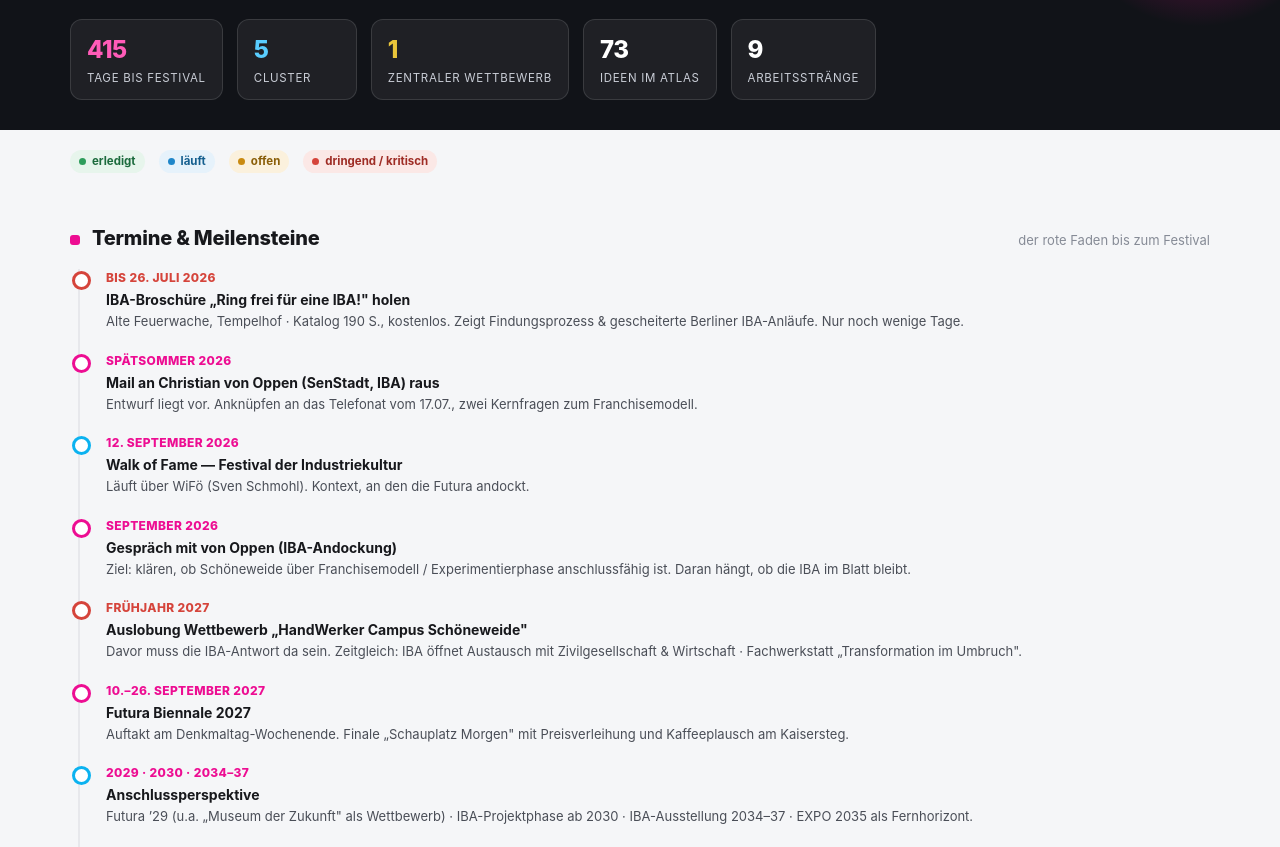
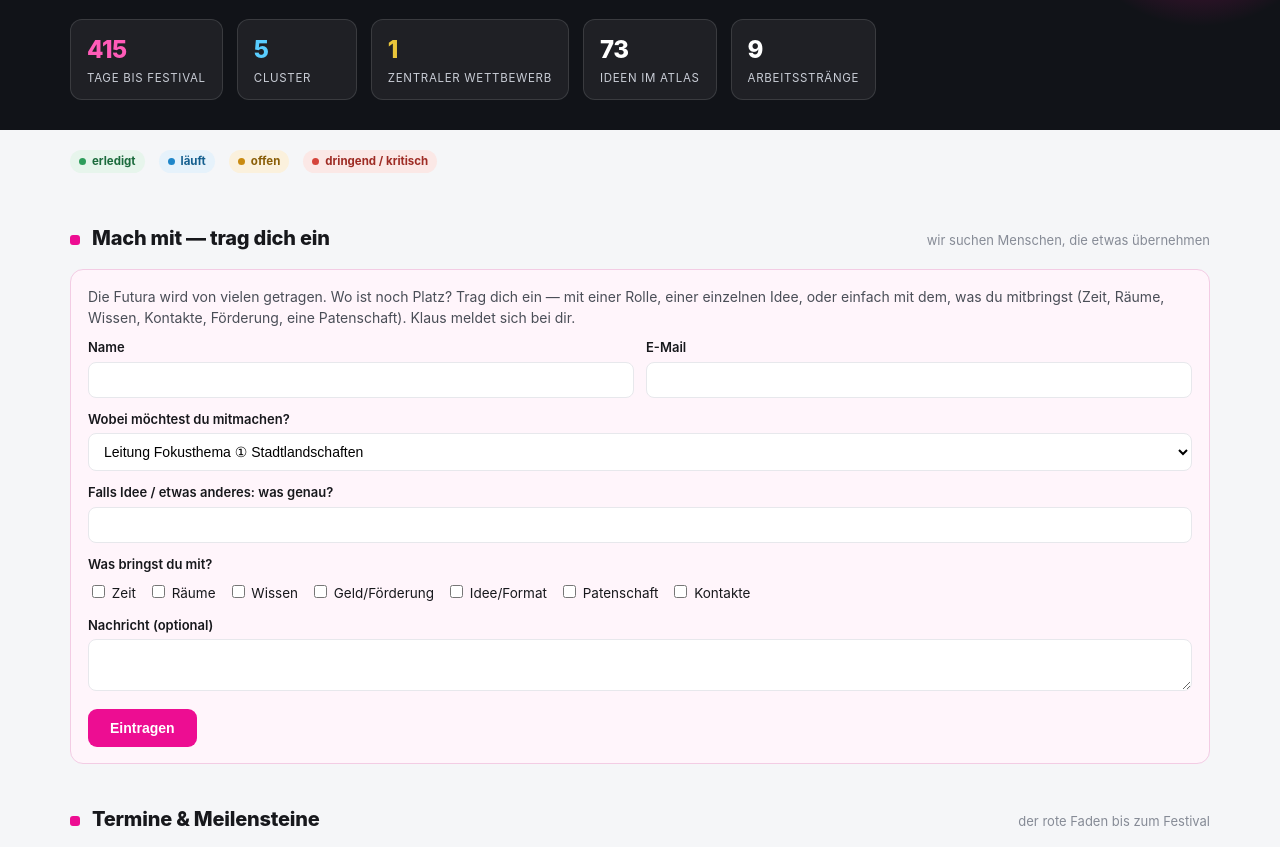
Before and after one commit to burmeister12439-futur2/futura27, a plain HTML site: page cockpit.html in a window 1280 px wide. Shown: the part 249-1096 px from the top of the page. Drawn offline with Linux system fonts and the light colour scheme.

Commit message:
Cockpit: Mach-mit-Formular ergaenzt

```diff
--- a/cockpit.html
+++ b/cockpit.html
@@ -173,6 +173,7 @@
   <div class="wrap">
     <div class="brand">Futura<span class="dot">·</span>Cockpit</div>
     <nav class="nav">
+      <a href="#mitmachen">Mach mit</a>
       <a href="#termine">Termine</a>
       <a href="#straenge">Arbeitsstränge</a>
       <a href="#offen">Offene Punkte</a>
@@ -208,6 +209,62 @@
     <span class="st open"><span class="d"></span>offen</span>
     <span class="st crit"><span class="d"></span>dringend / kritisch</span>
   </div>
+
+  <!-- MACH MIT -->
+  <section id="mitmachen">
+    <div class="sec-h"><span class="tag" style="background:var(--magenta)"></span><h2>Mach mit — trag dich ein</h2><span class="hint">wir suchen Menschen, die etwas übernehmen</span></div>
+    <div class="card" style="background:#fff5fb;border-color:#f3cce4">
+      <p style="margin:0 0 10px;font-size:14px;color:var(--ink2)">Die Futura wird von vielen getragen. Wo ist noch Platz? Trag dich ein — mit einer Rolle, einer einzelnen Idee, oder einfach mit dem, was du mitbringst (Zeit, Räume, Wissen, Kontakte, Förderung, eine Patenschaft). Klaus meldet sich bei dir.</p>
+      <form id="mitForm" onsubmit="return mitSend(event)" style="display:grid;gap:12px;margin-top:6px">
+        <div style="display:grid;grid-template-columns:1fr 1fr;gap:12px">
+          <label style="font-size:13px;font-weight:600;color:var(--ink)">Name<input id="m_name" required style="width:100%;margin-top:4px;padding:9px 11px;border:1px solid var(--line);border-radius:8px;font-size:14px"></label>
+          <label style="font-size:13px;font-weight:600;color:var(--ink)">E-Mail<input id="m_mail" type="email" required style="width:100%;margin-top:4px;padding:9px 11px;border:1px solid var(--line);border-radius:8px;font-size:14px"></label>
+        </div>
+        <label style="font-size:13px;font-weight:600;color:var(--ink)">Wobei möchtest du mitmachen?
+          <select id="m_rolle" style="width:100%;margin-top:4px;padding:9px 11px;border:1px solid var(--line);border-radius:8px;font-size:14px;background:#fff">
+            <option>Leitung Fokusthema ① Stadtlandschaften</option>
+            <option>Leitung Fokusthema ③ Zukunft selber machen</option>
+            <option>Leitung Fokusthema ④ Alle an einen Tisch</option>
+            <option>Streifzüge (der Einstieg)</option>
+            <option>Organisation & Koordination</option>
+            <option>Eine einzelne Idee übernehmen (unten nennen)</option>
+            <option>Grand Opening / Lange Nacht mitgestalten</option>
+            <option>Etwas anderes (unten nennen)</option>
+          </select>
+        </label>
+        <label style="font-size:13px;font-weight:600;color:var(--ink)">Falls Idee / etwas anderes: was genau?<input id="m_detail" style="width:100%;margin-top:4px;padding:9px 11px;border:1px solid var(--line);border-radius:8px;font-size:14px"></label>
+        <div style="font-size:13px;font-weight:600;color:var(--ink)">Was bringst du mit?
+          <div style="display:flex;flex-wrap:wrap;gap:12px;margin-top:8px;font-weight:400">
+            <label style="font-size:13.5px"><input type="checkbox" class="m_bring" value="Zeit"> Zeit</label>
+            <label style="font-size:13.5px"><input type="checkbox" class="m_bring" value="Räume"> Räume</label>
+            <label style="font-size:13.5px"><input type="checkbox" class="m_bring" value="Wissen"> Wissen</label>
+            <label style="font-size:13.5px"><input type="checkbox" class="m_bring" value="Geld/Förderung"> Geld/Förderung</label>
+            <label style="font-size:13.5px"><input type="checkbox" class="m_bring" value="Idee/Format"> Idee/Format</label>
+            <label style="font-size:13.5px"><input type="checkbox" class="m_bring" value="Patenschaft"> Patenschaft</label>
+            <label style="font-size:13.5px"><input type="checkbox" class="m_bring" value="Kontakte"> Kontakte</label>
+          </div>
+        </div>
+        <label style="font-size:13px;font-weight:600;color:var(--ink)">Nachricht (optional)<textarea id="m_msg" rows="2" style="width:100%;margin-top:4px;padding:9px 11px;border:1px solid var(--line);border-radius:8px;font-size:14px"></textarea></label>
+        <div><button type="submit" style="background:var(--magenta);color:#fff;border:none;border-radius:9px;padding:11px 22px;font-size:14px;font-weight:700;cursor:pointer">Eintragen</button></div>
+        <div id="m_ok" style="display:none;font-size:13.5px;color:#1c6b3d;background:#e7f5ec;border-radius:8px;padding:10px 12px">Danke! Dein Mailprogramm öffnet sich mit der fertigen Nachricht an Klaus — bitte nur noch abschicken. Klappt das nicht, schreib direkt an <b>k.burmeister@industriesalon.de</b>.</div>
+      </form>
+    </div>
+  </section>
+  <script>
+    function mitSend(e){
+      e.preventDefault();
+      var g=function(id){return (document.getElementById(id).value||'').trim();};
+      var bring=Array.prototype.slice.call(document.querySelectorAll('.m_bring:checked')).map(function(c){return c.value;}).join(', ');
+      var lines=["Neue Eintragung — Futura mitmachen","",
+        "Name: "+g('m_name'),"E-Mail: "+g('m_mail'),
+        "Wobei: "+g('m_rolle'),"Genauer: "+(g('m_detail')||'—'),
+        "Bringt mit: "+(bring||'—'),"Nachricht: "+(g('m_msg')||'—')];
+      var subj="Futura — Ich möchte mitmachen: "+g('m_name');
+      window.location.href="mailto:k.burmeister@industriesalon.de?subject="+encodeURIComponent(subj)+"&body="+encodeURIComponent(lines.join("\n"));
+      document.getElementById('m_ok').style.display='block';
+      return false;
+    }
+  </script>
 
   <!-- TERMINE -->
   <section id="termine">
```
